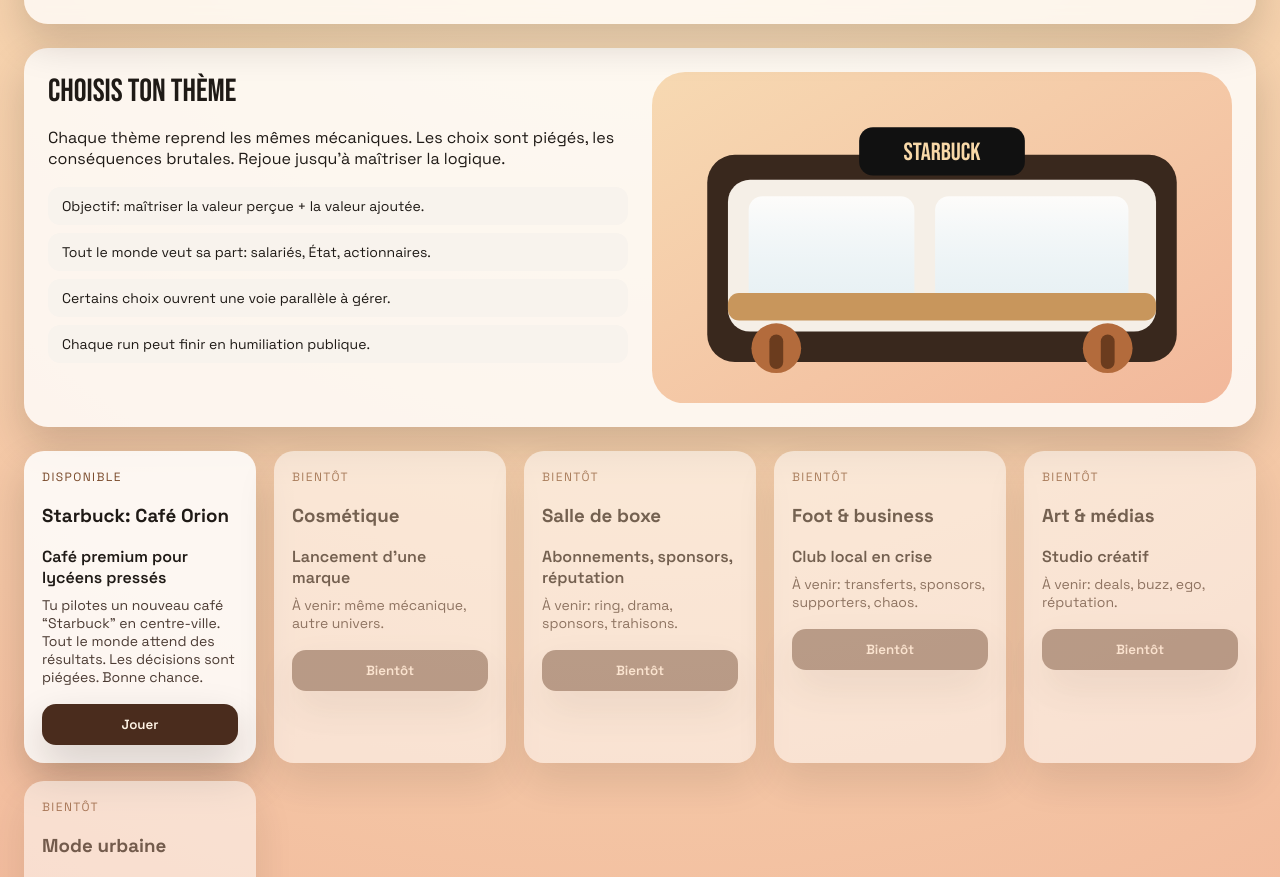
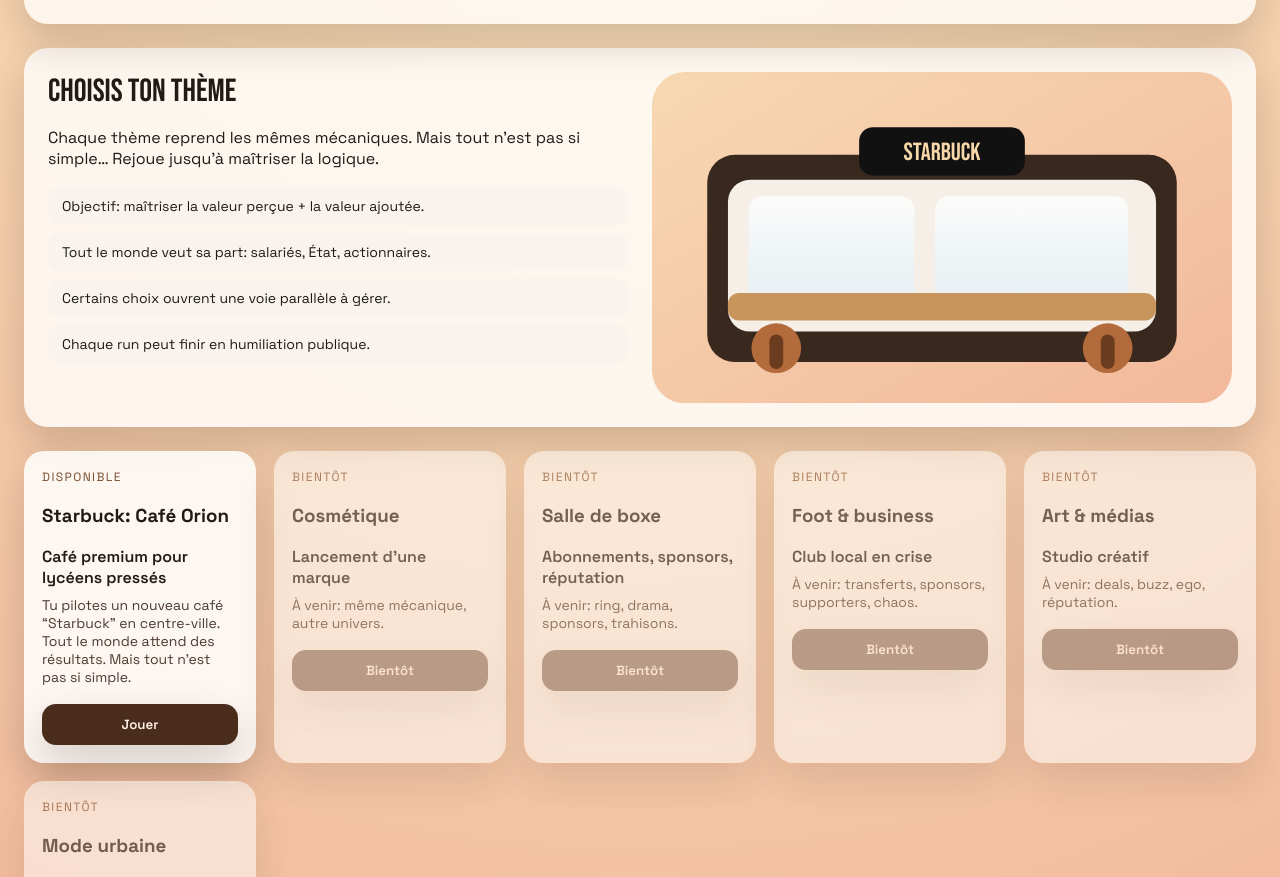
Before and after one commit to Decayuki/Sgn-serious11, a React (Vite) app: page / in a window 1280 px wide. Shown: the part 338-1215 px from the top of the page. Built offline with nearby package versions, Linux system fonts and the light colour scheme.

Commit message:
chore: soften wording about traps

```diff
--- a/src/App.jsx
+++ b/src/App.jsx
@@ -24,7 +24,7 @@
     subtitle: 'Café premium pour lycéens pressés',
     status: 'Disponible',
     description:
-      'Tu pilotes un nouveau café “Starbuck” en centre-ville. Tout le monde attend des résultats. Les décisions sont piégées. Bonne chance.',
+      'Tu pilotes un nouveau café “Starbuck” en centre-ville. Tout le monde attend des résultats. Mais tout n’est pas si simple.',
     intro:
       'Tu reprends un café Starbuck flambant neuf. Loyer haut, staff jeune, investisseurs impatients. Objectif: créer de la valeur perçue sans flinguer la valeur ajoutée ni allumer la guerre des parties prenantes.',
     scenes: [
@@ -1489,9 +1489,8 @@
             <div>
               <h2>Choisis ton thème</h2>
               <p>
-                Chaque thème reprend les mêmes mécaniques. Les choix sont
-                piégés, les conséquences brutales. Rejoue jusqu’à maîtriser la
-                logique.
+                Chaque thème reprend les mêmes mécaniques. Mais tout n’est pas
+                si simple… Rejoue jusqu’à maîtriser la logique.
               </p>
               <ul className="rules">
                 <li>Objectif: maîtriser la valeur perçue + la valeur ajoutée.</li>
```
